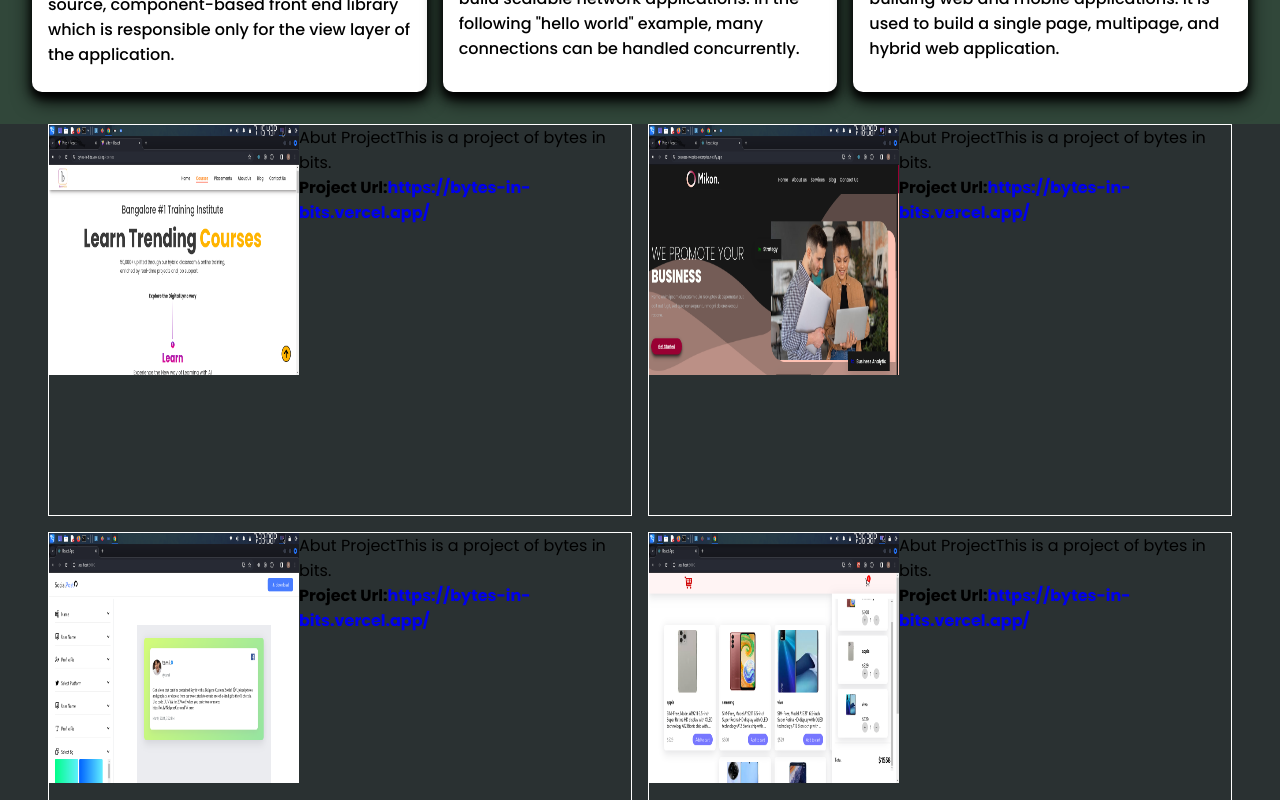
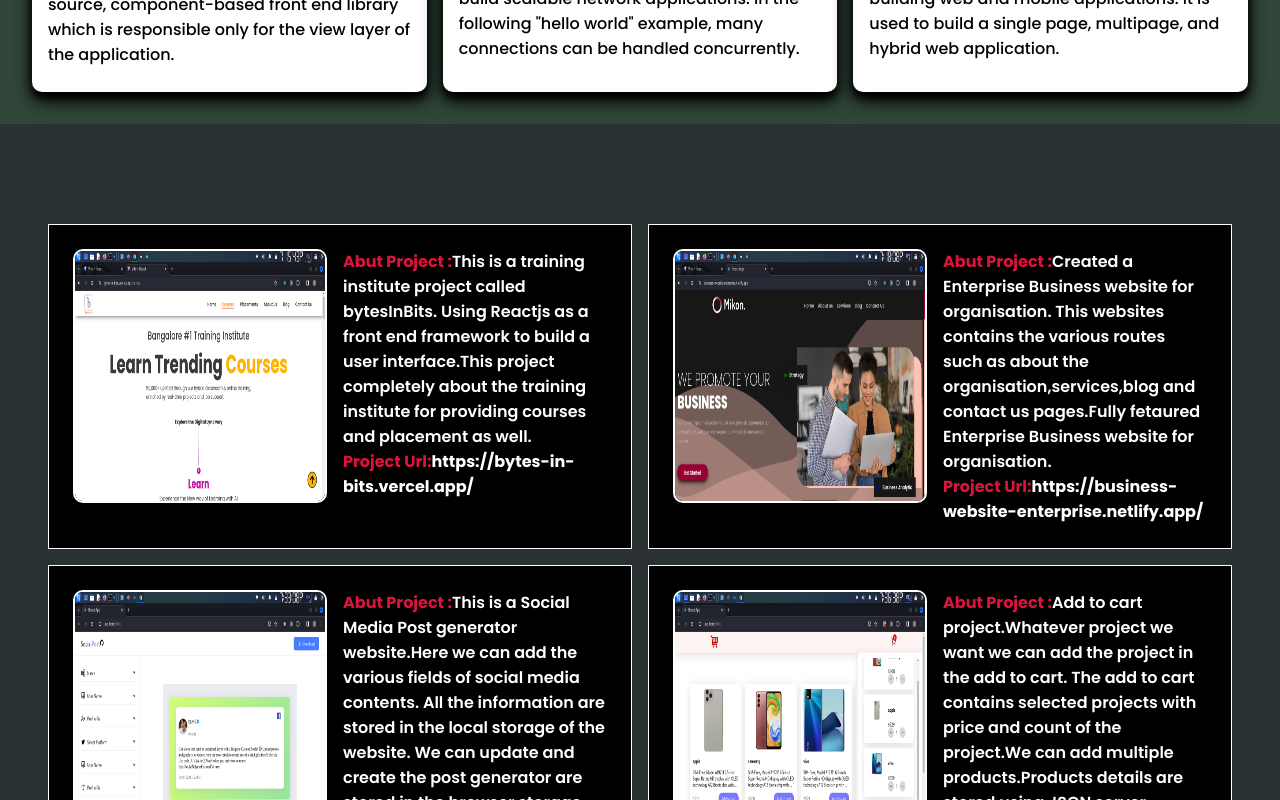
Before and after one commit to TamilselvanChandrakumar/my-portfolio, a React (Vite) app in the folder portfolio-app/: page / in a window 1280 px wide. Shown: the part 2440-3240 px from the top of the page. Built offline with nearby package versions, Linux system fonts and the light colour scheme.

Commit message:
first commit

```diff
--- a/portfolio-app/src/component/projects/Projects.css
+++ b/portfolio-app/src/component/projects/Projects.css
@@ -2,7 +2,7 @@
   width: 100%;
   height: 100vh;
   background-color: var(--background-secondary-color);
-  display: grid;
+  padding-top: 100px;
 }
 
 .project-continer {
@@ -12,10 +12,57 @@
   gap: 1rem;
 }
 .project-card {
+  padding: 1.5rem;
   display: flex;
+  gap: 1rem;
   border: 1px solid white;
+  background-color: black;
 }
 .project-card img {
   width: 250px;
   height: 250px;
+  border: 2px solid white;
+  border-radius: 10px;
 }
+.project-content p {
+  color: var(--font-seconday-color);
+  font-size: 1rem;
+  font-weight: 600;
+}
+.project-content p span {
+  color: var(--font-primary-color);
+  font-size: 1rem;
+  font-weight: 700;
+}
+.project-content h4 {
+  color: var(--font-primary-color);
+  font-size: 1rem;
+  font-weight: 700;
+}
+.project-content a {
+  color: var(--font-seconday-color);
+  font-size: 1rem;
+  font-weight: 700;
+}
+@media (max-width: 1000px) {
+  #projects {
+    width: 100%;
+    height: auto;
+  }
+  .project-continer {
+    grid-template-columns: 1fr;
+  }
+}
+@media (max-width: 600px) {
+  .project-continer {
+    padding: 0 1rem 0;
+  }
+  .project-card {
+    padding: 1.5rem;
+    display: flex;
+    flex-direction: column;
+  }
+  .project-card img {
+    max-width: 100%;
+  }
+}
--- a/portfolio-app/src/component/projects/Projects.jsx
+++ b/portfolio-app/src/component/projects/Projects.jsx
@@ -15,9 +15,13 @@ const Projects = () => {
               <img src={projectimg1} alt=""></img>
             </div>
             <div className="project-content-container">
-              <div className="project-container">
+              <div className="project-content">
                 <p>
-                  <span>Abut Project</span>This is a project of bytes in bits.
+                  <span>Abut Project :</span>This is a training institute
+                  project called bytesInBits. Using Reactjs as a front end
+                  framework to build a user interface.This project completely
+                  about the training institute for providing courses and
+                  placement as well.
                 </p>
                 <h4>
                   Project Url:
@@ -33,14 +37,21 @@ const Projects = () => {
               <img src={projectimg2} alt=""></img>
             </div>
             <div className="project-content-container">
-              <div className="project-container">
+              <div className="project-content">
                 <p>
-                  <span>Abut Project</span>This is a project of bytes in bits.
+                  <span>Abut Project :</span>Created a Enterprise Business
+                  website for organisation. This websites contains the various
+                  routes such as about the organisation,services,blog and
+                  contact us pages.Fully fetaured Enterprise Business website
+                  for organisation.
                 </p>
                 <h4>
                   Project Url:
-                  <a href="https://bytes-in-bits.vercel.app/" target="_blank">
-                    https://bytes-in-bits.vercel.app/
+                  <a
+                    href="https://business-website-enterprise.netlify.app/"
+                    target="_blank"
+                  >
+                    https://business-website-enterprise.netlify.app/
                   </a>
                 </h4>
               </div>
@@ -51,14 +62,21 @@ const Projects = () => {
               <img src={projectimg3} alt=""></img>
             </div>
             <div className="project-content-container">
-              <div className="project-container">
+              <div className="project-content">
                 <p>
-                  <span>Abut Project</span>This is a project of bytes in bits.
+                  <span>Abut Project :</span>This is a Social Media Post
+                  generator website.Here we can add the various fields of social
+                  media contents. All the information are stored in the local
+                  storage of the website. We can update and create the post
+                  generator are stored in the browser storage.
                 </p>
                 <h4>
                   Project Url:
-                  <a href="https://bytes-in-bits.vercel.app/" target="_blank">
-                    https://bytes-in-bits.vercel.app/
+                  <a
+                    href=" https://github.com/TamilselvanChandrakumar/social-media-post-generator.git"
+                    target="_blank"
+                  >
+                    click to get Github link for project
                   </a>
                 </h4>
               </div>
@@ -69,14 +87,21 @@ const Projects = () => {
               <img src={projectimg4} alt=""></img>
             </div>
             <div className="project-content-container">
-              <div className="project-container">
+              <div className="project-content">
                 <p>
-                  <span>Abut Project</span>This is a project of bytes in bits.
+                  <span>Abut Project :</span>Add to cart project.Whatever
+                  project we want we can add the project in the add to cart. The
+                  add to cart contains selected projects with price and count of
+                  the project.We can add multiple products.Products details are
+                  stored using JSON server.
                 </p>
                 <h4>
                   Project Url:
-                  <a href="https://bytes-in-bits.vercel.app/" target="_blank">
-                    https://bytes-in-bits.vercel.app/
+                  <a
+                    href="https://github.com/TamilselvanChandrakumar/shopping-cart.git"
+                    target="_blank"
+                  >
+                    click to get Github link for project
                   </a>
                 </h4>
               </div>
```
